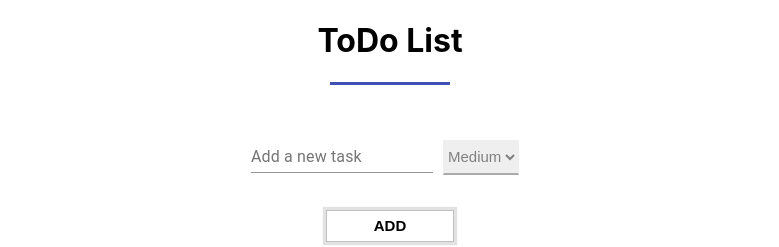
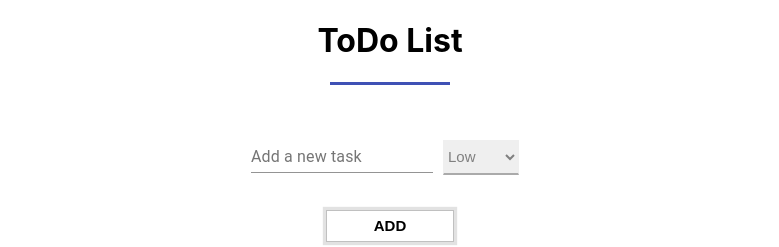
Before and after one commit to swiaczek/ToDo-List, a React (Create React App) app: page / in a window 1280 px wide. Shown: the top 247 px of the page, without its empty margins (250-1029 px from the left). Built offline with nearby package versions, Linux system fonts and the light colour scheme.

Commit message:
Add numberToString function for sorting priority

```diff
--- a/src/components/AddTask.js
+++ b/src/components/AddTask.js
@@ -5,7 +5,7 @@ import "./css/AddTask.css";
 class AddTask extends Component {
   state = {
     text: "",
-    priority: "Medium"
+    priority: "1"
   };
 
   handleText = e => {
@@ -20,7 +20,7 @@ class AddTask extends Component {
     if (add) {
       this.setState({
         text: "",
-        priority: "Medium"
+        priority: "1"
       });
     }
   };
@@ -50,9 +50,9 @@ class AddTask extends Component {
             value={this.state.priority}
             onChange={this.handleSelect}
           >
-            <option value="Low">Low</option>
-            <option value="Medium">Medium</option>
-            <option value="High">High</option>
+            <option value="1">Low</option>
+            <option value="2">Medium</option>
+            <option value="3">High</option>
           </select>
         </label>
         <button onClick={this.handleClick}>Add</button>
--- a/src/components/App.js
+++ b/src/components/App.js
@@ -65,7 +65,21 @@ class App extends Component {
   };
 
   prioritySort = () => {
-    console.log("Nie umiem :)");
+    const tasks = [...this.state.tasks];
+    if (this.state.active) {
+      tasks.sort((a, b) => a.priority - b.priority);
+      this.setState({
+        tasks
+      });
+    } else {
+      tasks.sort((a, b) => b.priority - a.priority);
+      this.setState({
+        tasks
+      });
+    }
+    this.setState({
+      active: !this.state.active
+    });
   };
 
   doneSort = () => {
--- a/src/components/Task.js
+++ b/src/components/Task.js
@@ -5,8 +5,23 @@ import IconButton from "@material-ui/core/IconButton";
 import DeleteIcon from "@material-ui/icons/Delete";
 
 const Task = props => {
-  const { id, text, priority, done } = props.task;
+  let { id, text, priority, done } = props.task;
+  const numberToString = () => {
+    switch (priority) {
+      case "1":
+        return (priority = "Low");
 
+      case "2":
+        return (priority = "Medium");
+
+      case "3":
+        return (priority = "High");
+
+      default:
+        console.log("No priority");
+    }
+  };
+  numberToString();
   return (
     <>
       <tbody>
```
Also changed, not shown: public/logo192.png (added), public/logo512.png (added).
